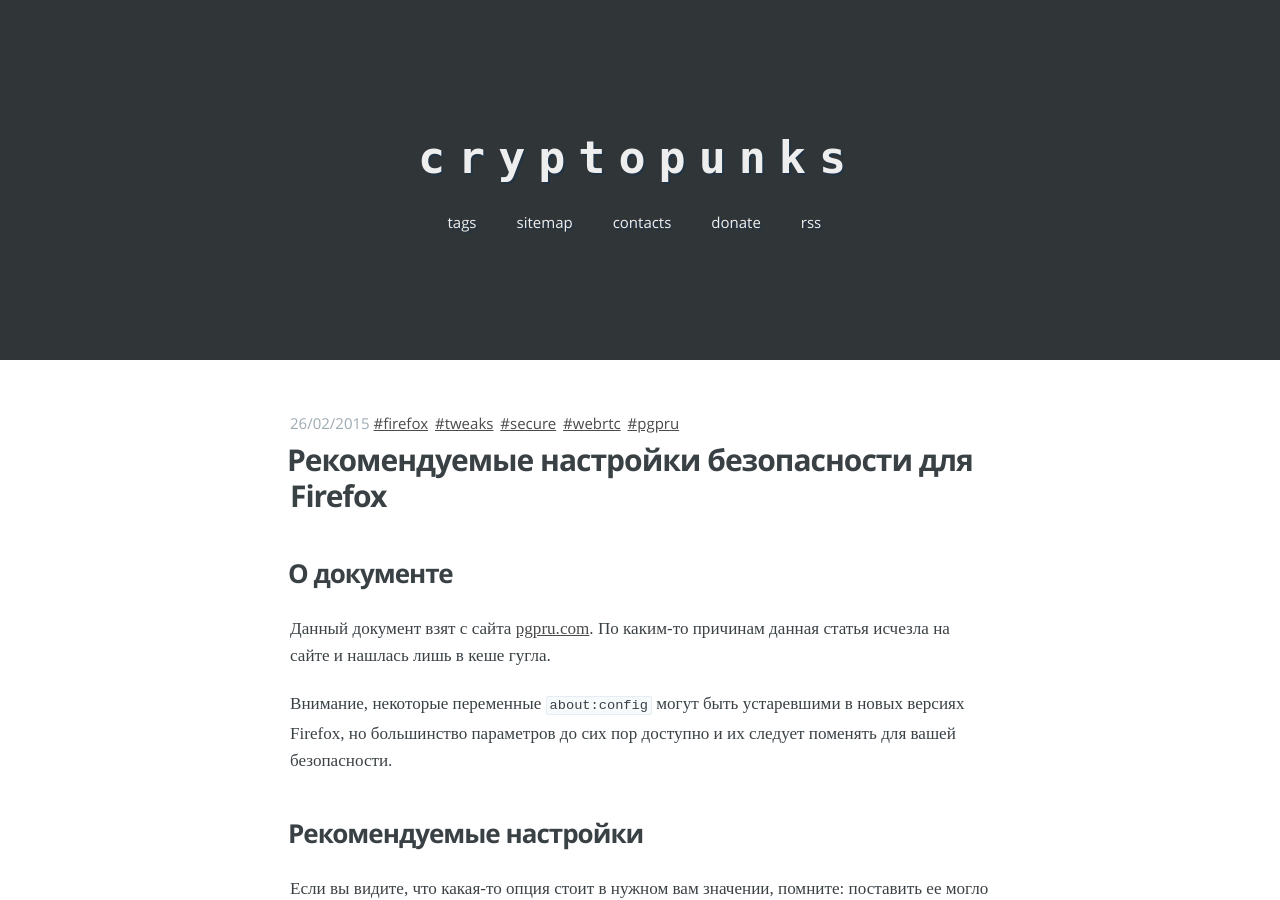
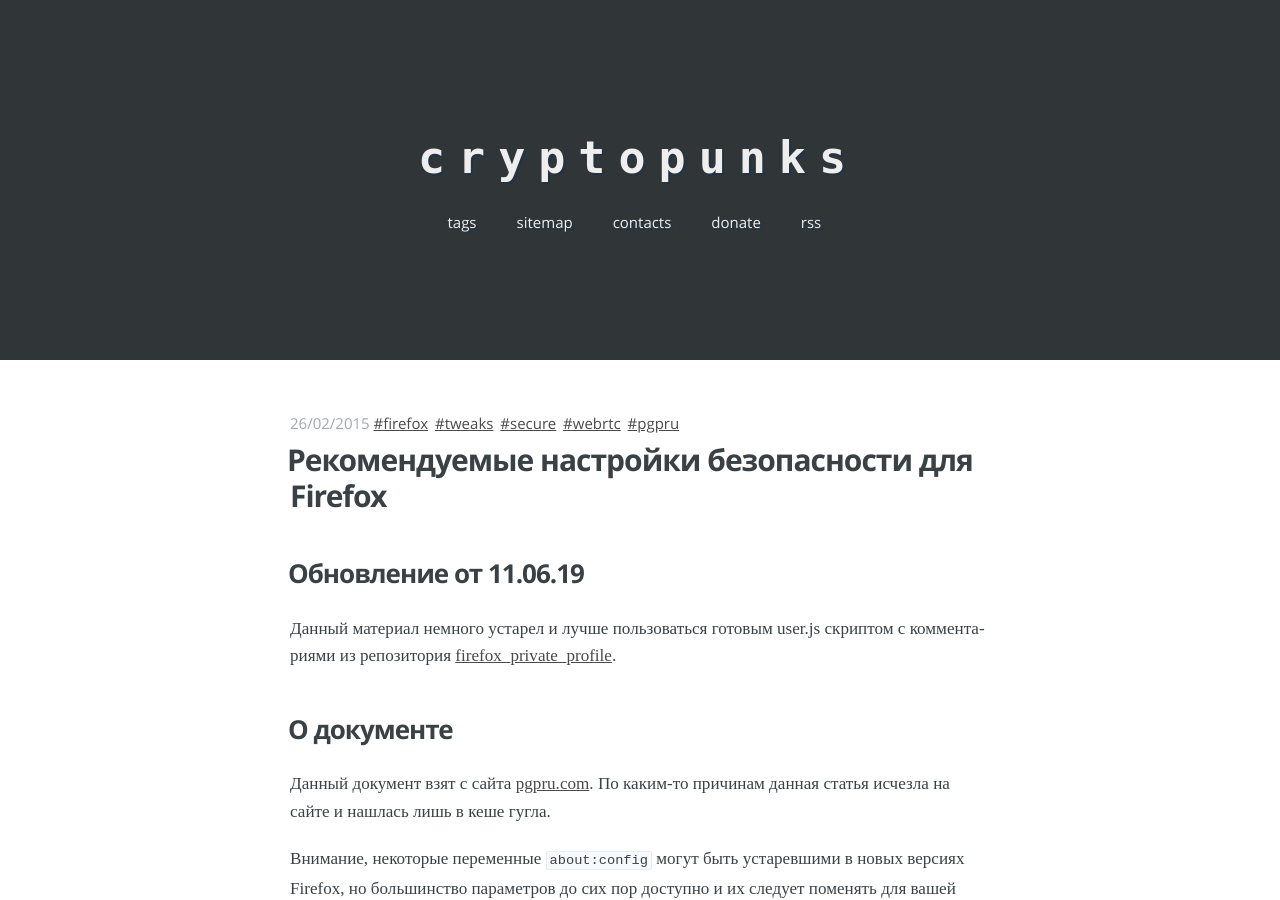
Before and after one commit to cryptopunks/cryptopunks.github.io, a Jekyll site: the page built from _posts/2015-02-27-firefox-secure-tweak.markdown, in a window 1280 px wide and 900 px high. Built offline with Jekyll 4.4.1, drawn with Linux system fonts in a browser that asks for light colours.

Commit message:
update 2015-02-27-firefox-secure-tweak.markdown

```diff
--- a/_posts/2015-02-27-firefox-secure-tweak.markdown
+++ b/_posts/2015-02-27-firefox-secure-tweak.markdown
@@ -6,6 +6,10 @@ date:   2015-02-26 20:15:00
 categories: article
 tags: firefox tweaks secure webrtc pgpru
 ---
+
+## Обновление от 11.06.19
+
+Данный материал немного устарел и лучше пользоваться готовым user.js скриптом с комментариями из репозитория <a href="https://github.com/cryptopunks/firefox_private_profile">firefox_private_profile</a>.
 
 ## О документе
 
```
